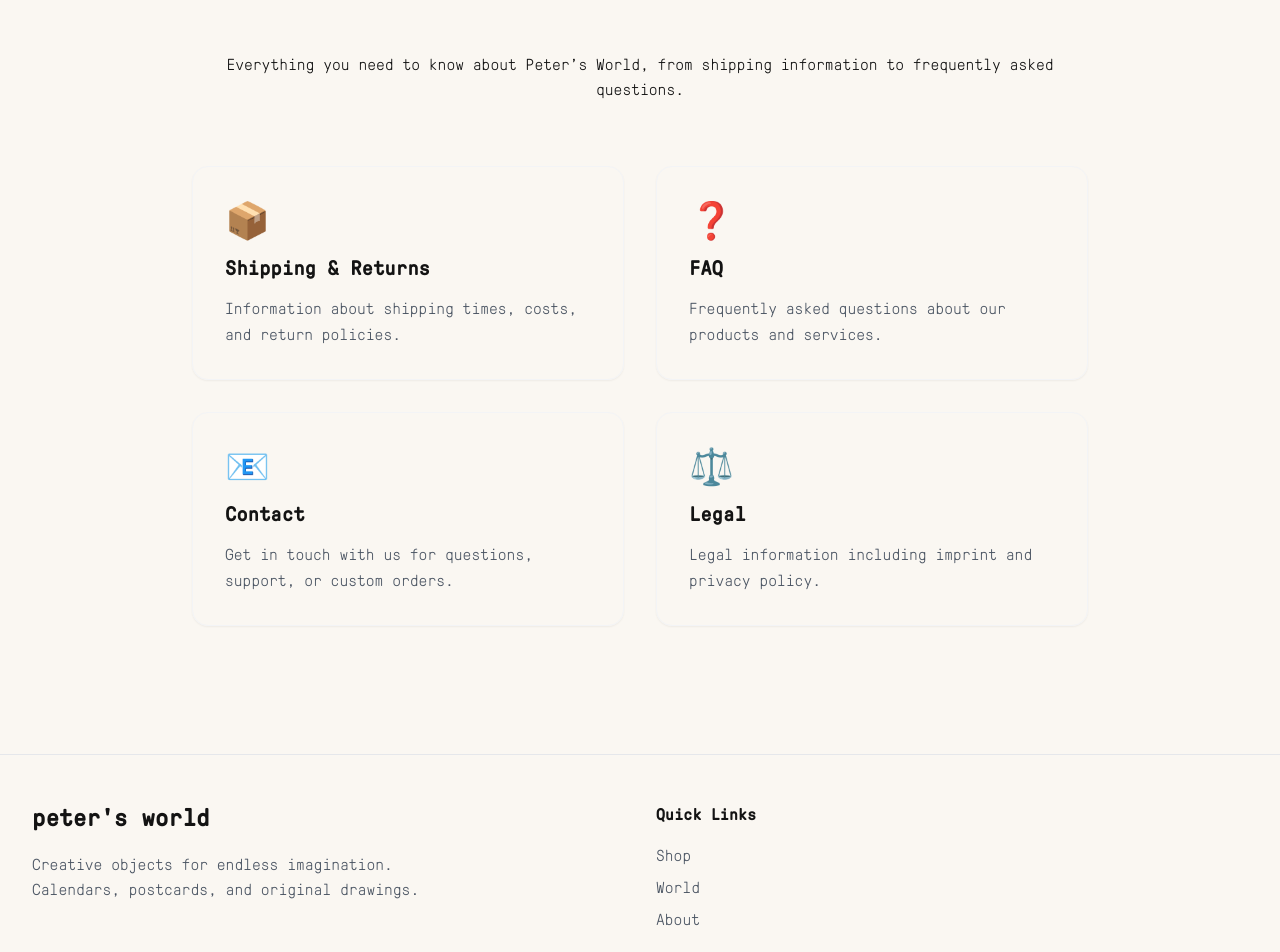
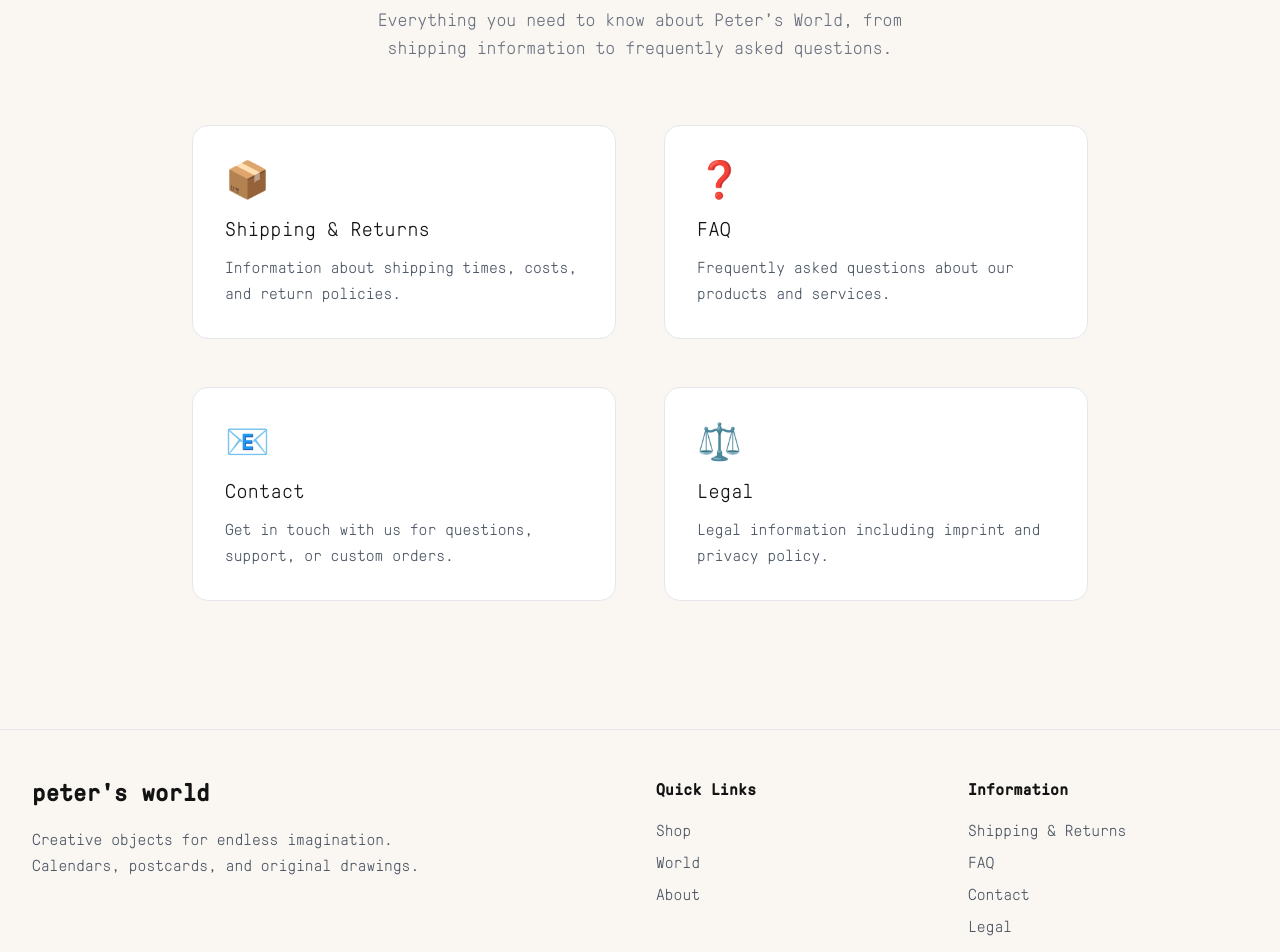
Before and after one commit to marius-jopen/the-peters-world, a Next.js app: page /information in a window 1280 px wide. Shown: the part 200-1152 px from the top of the page. Built offline with nearby package versions, Linux system fonts and the light colour scheme.

Commit message:
Update Information page design to match home page: remove shadows, white cards, consistent typography, and add information section to footer

```diff
--- a/app/information/page.tsx
+++ b/app/information/page.tsx
@@ -33,30 +33,28 @@ export default function InformationPage() {
   return (
     <Container size="lg" className="py-12">
       <div className="max-w-4xl mx-auto">
-        <h1 className="text-headline font-bold text-[#131313] mb-8 text-center">
+        <h1 className="text-4xl md:text-6xl font-light text-[#131313] mb-8 text-center tracking-wide">
           Information
         </h1>
 
-        <Prose className="text-center mb-16">
-          <p>
-            Everything you need to know about Peter&apos;s World, from shipping information
-            to frequently asked questions.
-          </p>
-        </Prose>
+        <p className="text-lg text-gray-500 max-w-xl mx-auto font-light text-center mb-16">
+          Everything you need to know about Peter&apos;s World, from shipping information
+          to frequently asked questions.
+        </p>
 
         {/* Information Grid */}
-        <div className="grid grid-cols-1 md:grid-cols-2 gap-8">
+        <div className="grid grid-cols-1 md:grid-cols-2 gap-12">
           {infoSections.map((section) => (
             <Link
               key={section.href}
               href={section.href}
-              className="group block p-8 rounded-2xl shadow-sm hover:shadow-md transition-all duration-300 border border-gray-100 hover:border-gray-200"
+              className="group block p-8 bg-white rounded-2xl border border-gray-200 hover:border-gray-300 transition-all duration-300"
             >
               <div className="text-4xl mb-4">{section.icon}</div>
-              <h2 className="text-xl font-semibold text-[#131313] mb-3 group-hover:text-amber-500 transition-colors">
+              <h2 className="text-xl font-light text-[#131313] mb-3 group-hover:text-gray-600 transition-colors">
                 {section.title}
               </h2>
-              <p className="text-gray-600 leading-relaxed">
+              <p className="text-gray-600 leading-relaxed font-light">
                 {section.description}
               </p>
             </Link>
--- a/app/page.tsx
+++ b/app/page.tsx
@@ -23,7 +23,7 @@ export default function HomePage() {
         }`}
       >
         <h1 className="text-4xl md:text-6xl font-light text-[#131313] mb-4 tracking-wide w-2/3 mx-auto pt-12">
-          Creative objects from Peter&apos;s World.
+          Cute things from Peter&apos;s World.
         </h1>
         <p className="text-lg text-gray-500 max-w-xl mx-auto font-light pt-4 pb-12">
           Calendars, postcards, and original drawings.
--- a/components/Footer.tsx
+++ b/components/Footer.tsx
@@ -43,7 +43,32 @@ export function Footer() {
             </ul>
           </div>
 
-
+          {/* Information */}
+          <div>
+            <h4 className="font-semibold text-[#131313] mb-4">Information</h4>
+            <ul className="space-y-2">
+              <li>
+                <Link href="/information/shipping-and-returns" className="text-gray-600 hover:text-[#131313] transition-colors">
+                  Shipping & Returns
+                </Link>
+              </li>
+              <li>
+                <Link href="/information/faq" className="text-gray-600 hover:text-[#131313] transition-colors">
+                  FAQ
+                </Link>
+              </li>
+              <li>
+                <Link href="/information/contact" className="text-gray-600 hover:text-[#131313] transition-colors">
+                  Contact
+                </Link>
+              </li>
+              <li>
+                <Link href="/information/legal/imprint" className="text-gray-600 hover:text-[#131313] transition-colors">
+                  Legal
+                </Link>
+              </li>
+            </ul>
+          </div>
         </div>
 
         <div className="border-t border-gray-200 mt-8 pt-8 flex flex-col md:flex-row justify-between items-center">
```
Lines whose indentation alone changed are shown as unchanged.
